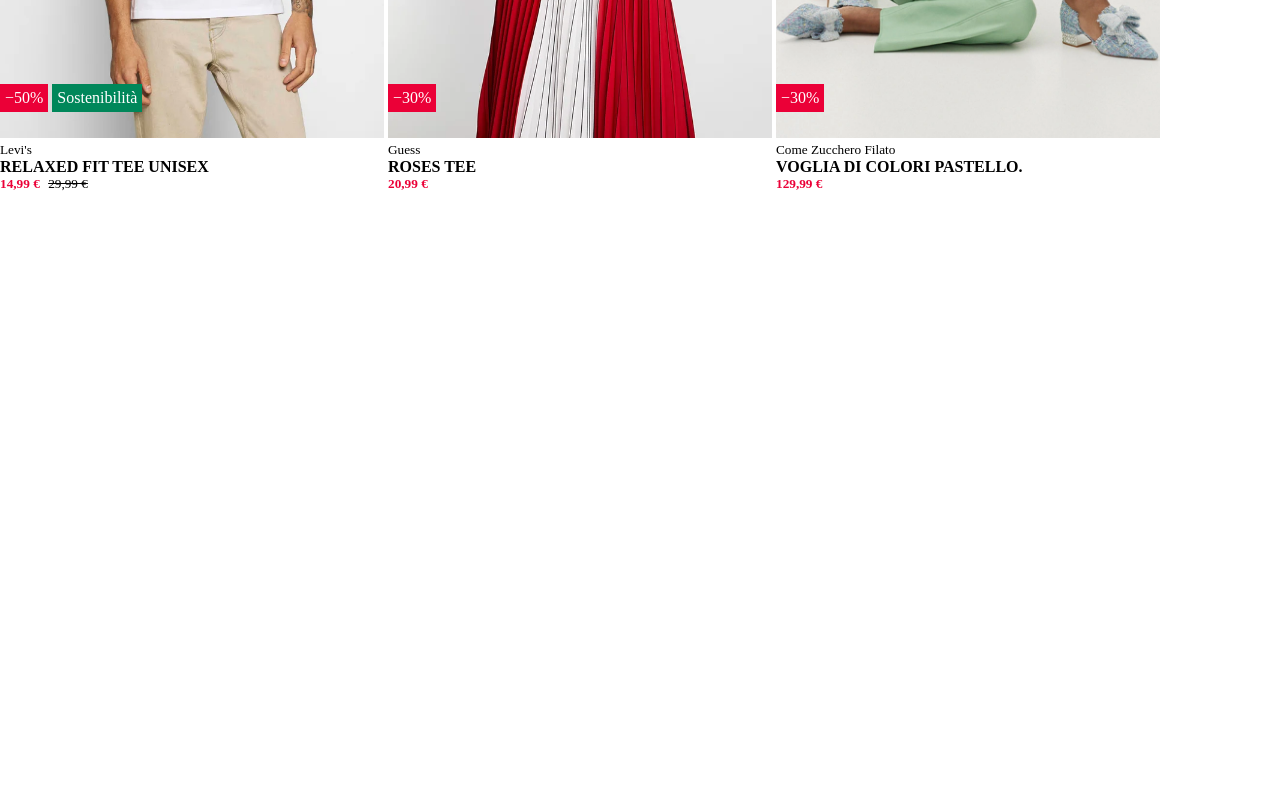
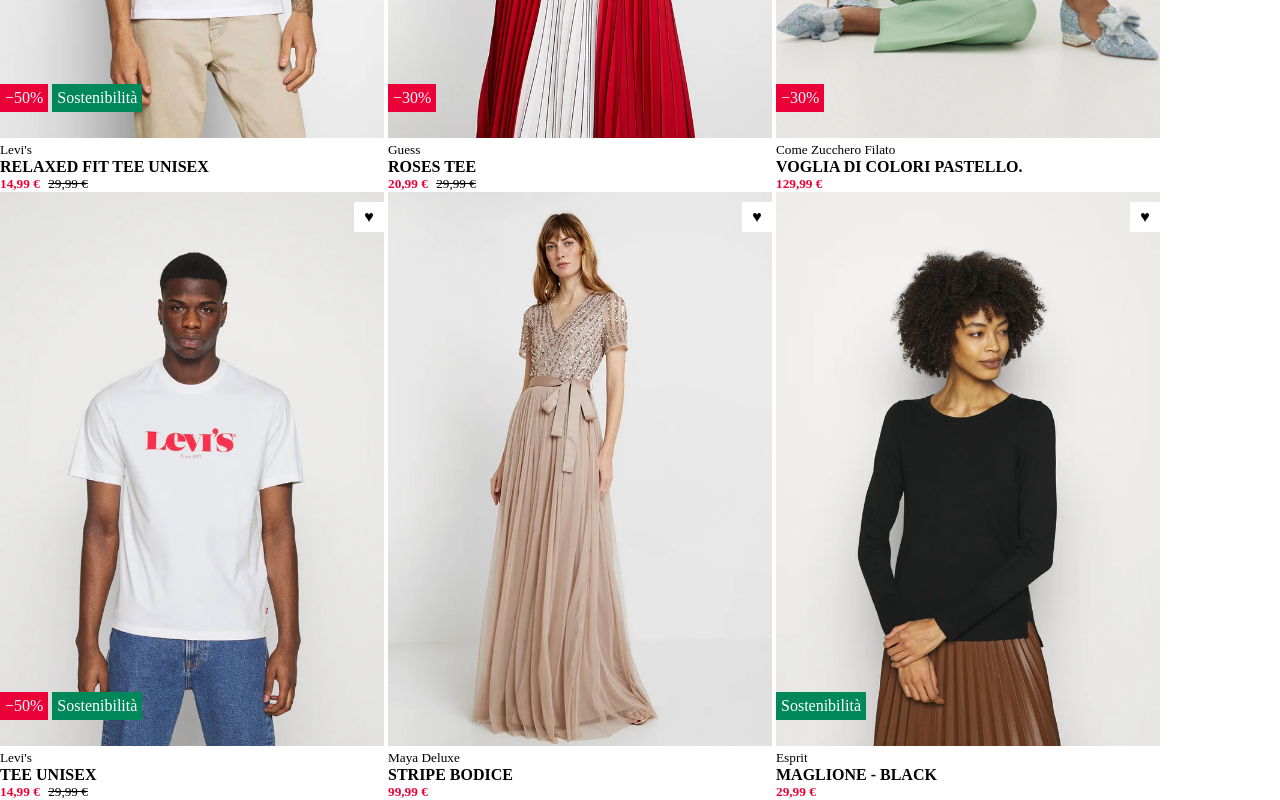
Before and after one commit to NuvoloniM/html-css-boolando, a plain HTML site: page index.html in a window 1280 px wide. Shown: the part 417-1217 px from the top of the page. Before the commit the page ends 800 px from the top, so only its background shows below. Drawn offline with Linux system fonts and the light colour scheme.

Commit message:
Gallery: second row

```diff
--- a/index.html
+++ b/index.html
@@ -27,7 +27,8 @@
                 </span>
                 <span class="del light-text">
                     29,99 &euro;
-                </span></h5>
+                </span>
+            </h5>
         </div>
         <div class="card">
             <img src="./asset/img/2.webp" alt="foto modello donna-1">
@@ -37,7 +38,14 @@
             </div>
             <h5 class="light-text">Guess</h5>
             <h4>ROSES TEE</h4>
-            <h5> <span class="red-text">20,99 &euro;</span><span class="del light-text"></span> </h5>
+            <h5>
+                <span class="red-text">
+                    20,99 &euro;
+                </span>
+                <span class="del light-text">
+                    29,99 &euro;
+                </span>
+            </h5>
         </div>
         <div class="card">
             <img src="./asset/img/3.webp" alt="foto modello donna-2">
@@ -47,7 +55,52 @@
             </div>
             <h5 class="light-text">Come Zucchero Filato</h5>
             <h4>VOGLIA DI COLORI PASTELLO.</h4>
-            <h5><span class="red-text"> 129,99 &euro;</span></h5>
+            <h5>
+                <span class="red-text">
+                     129,99 &euro;
+                </span>
+            </h5>
+        </div>
+        <div class="card">
+            <img src="./asset/img/4.webp" alt="foto modello uomo-2">
+            <div class="heart">&hearts;</div>
+            <div class="tag">
+                <div class="discount in-bl"> &#8722;50&#37;</div>
+                <div class="eco in-bl">Sostenibilita&#768;</div>
+            </div>
+            <h5 class="light-text">Levi's</h5>
+            <h4>TEE UNISEX</h4>
+            <h5>
+                <span class="red-text">
+                     14,99 &euro;
+                </span>
+                <span class="del light-text">
+                    29,99 &euro;
+                </span></h5>
+        </div>
+        <div class="card">
+            <img src="./asset/img/5.webp" alt="foto modello donna-3">
+            <div class="heart">&hearts;</div>
+            <h5 class="light-text">Maya Deluxe</h5>
+            <h4>STRIPE BODICE</h4>
+            <h5>
+                <span class="red-text">
+                    99,99 &euro;
+                </span>
+        </div>
+        <div class="card">
+            <img src="./asset/img/6.webp" alt="foto modello donna-4">
+            <div class="heart">&hearts;</div>
+            <div class="tag">
+                <div class="eco in-bl">Sostenibilita&#768;</div>
+            </div>
+            <h5 class="light-text">Esprit</h5>
+            <h4>MAGLIONE - BLACK</h4>
+            <h5>
+                <span class="red-text">
+                     29,99 &euro;
+                </span>
+            </h5>
         </div>
     </main>
     <footer>
```
